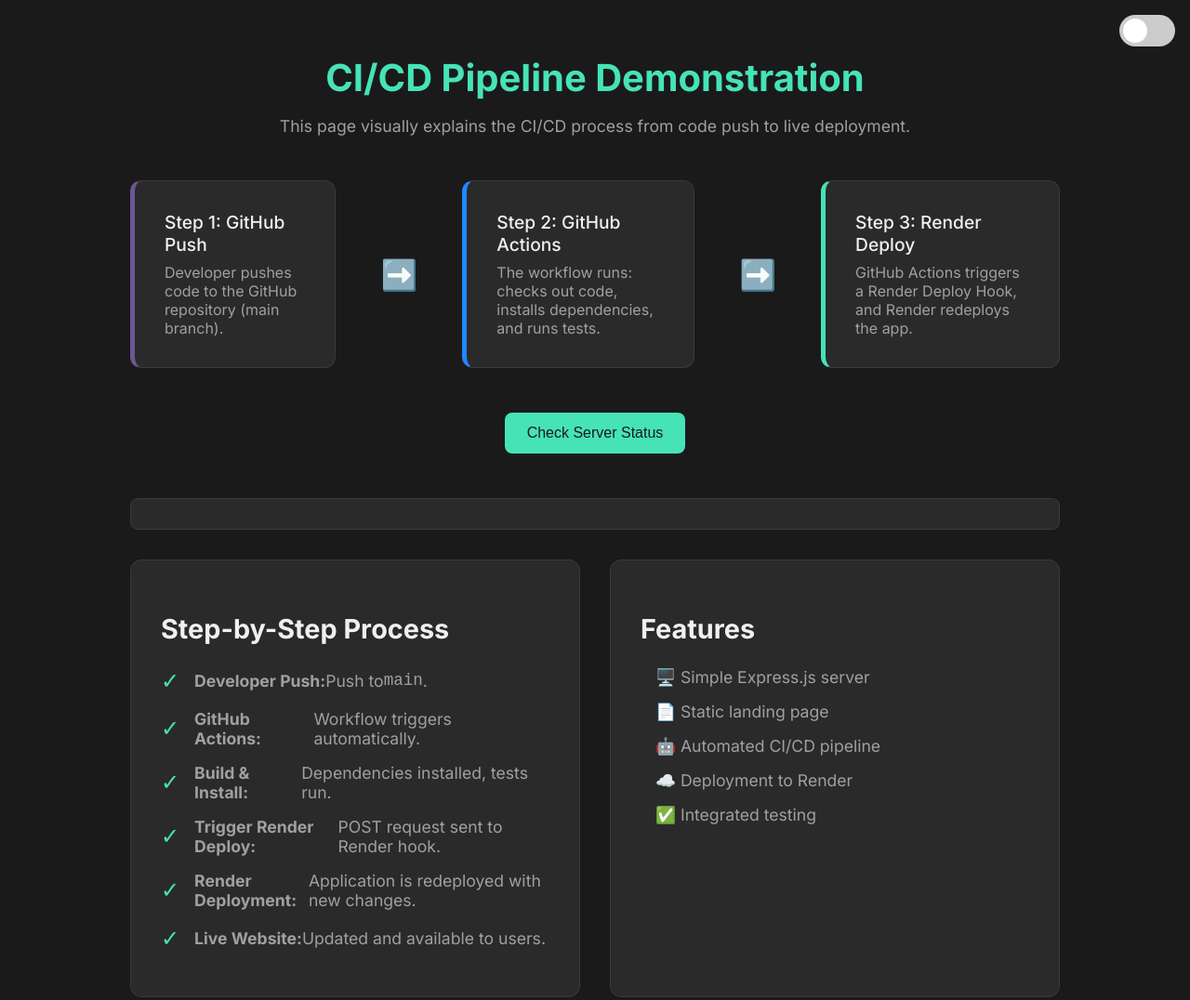
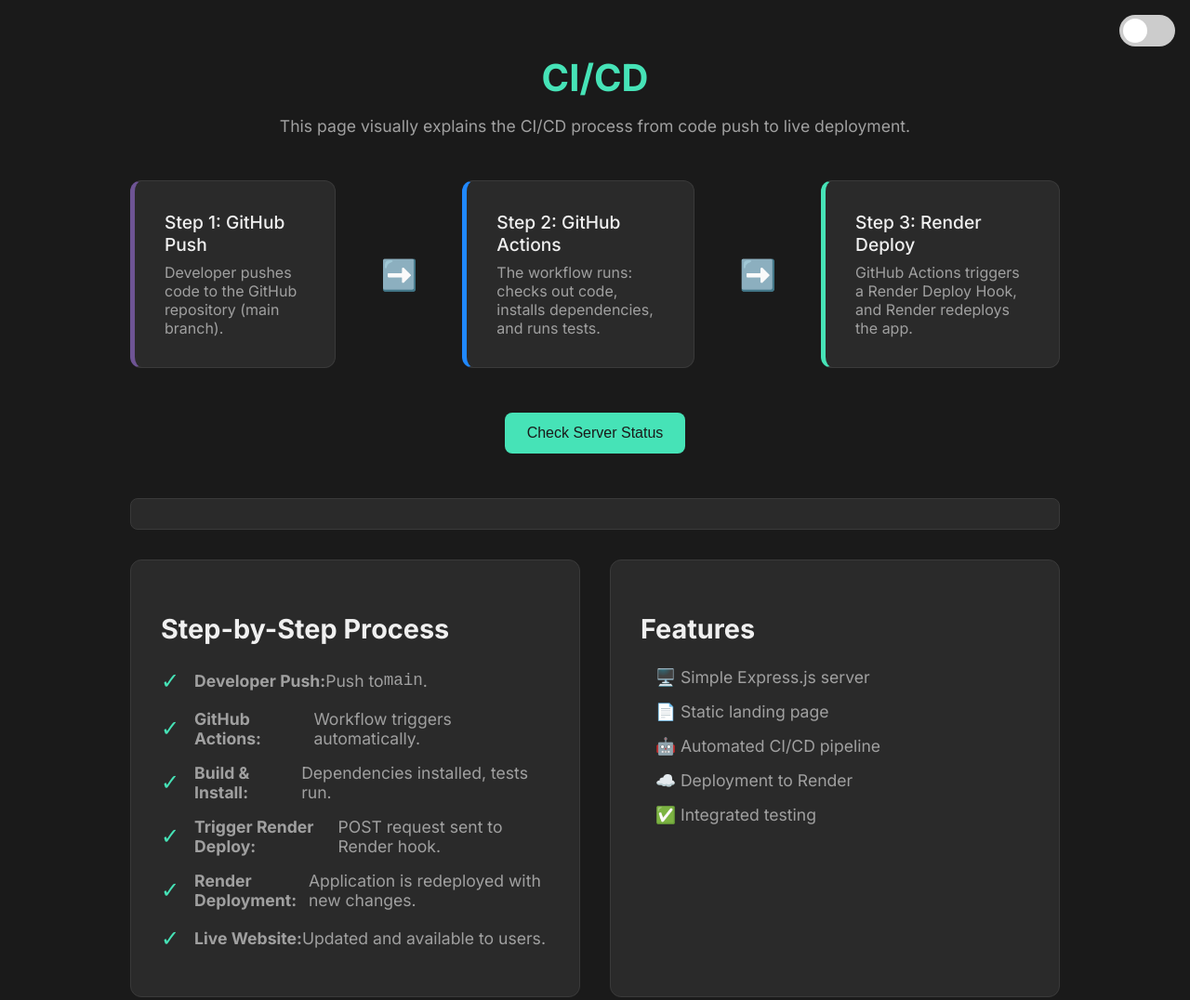
Before and after one commit to Software-Engineering-DevOps/CICD-Demo, a website: page public/index.html in a window 1280 px wide. Shown: the top 1076 px of the page at 93% size. Drawn offline with Linux system fonts and the light colour scheme.

Commit message:
Removal of Pipeline Demonstration Header

```diff
--- a/public/index.html
+++ b/public/index.html
@@ -15,7 +15,7 @@
     </div>
 
     <div class="container">
-        <h1> CI/CD Pipeline Demonstration</h1>
+        <h1> CI/CD</h1>
         <p>This page visually explains the CI/CD process from code push to live deployment.</p>
 
         <div class="pipeline">
```
